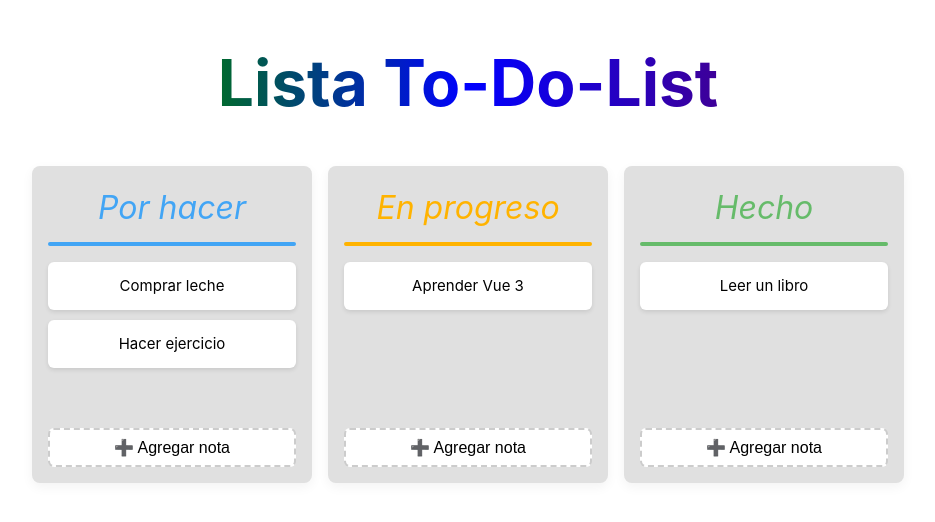
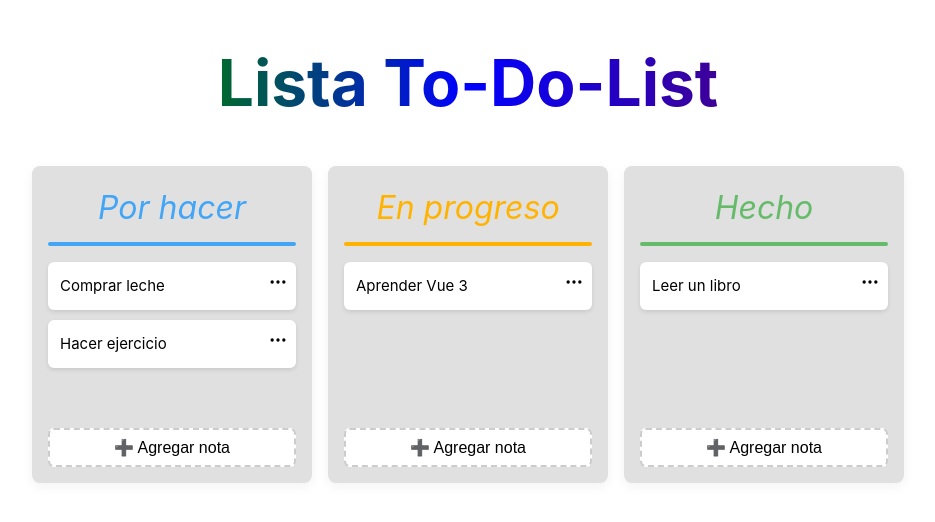
Before and after one commit to minguitof/to-do-list, a Vue app in the folder Front/: page / in a window 1280 px wide. Shown: the top 522 px of the page, without its empty margins (172-1107 px from the left). Built offline with nearby package versions, Linux system fonts and the light colour scheme.

Commit message:
Se agrega funcionalidad de editar notas y borrar notas

```diff
--- a/Front/package.json
+++ b/Front/package.json
@@ -9,6 +9,10 @@
     "preview": "vite preview"
   },
   "dependencies": {
+    "@fortawesome/fontawesome-free": "^6.7.2",
+    "@fortawesome/fontawesome-svg-core": "^6.7.2",
+    "@fortawesome/free-regular-svg-icons": "^6.7.2",
+    "@fortawesome/vue-fontawesome": "^3.0.8",
     "vue": "^3.5.13",
     "vuedraggable": "^4.1.0"
   },
--- a/Front/src/components/Column.vue
+++ b/Front/src/components/Column.vue
@@ -1,7 +1,9 @@
 <script setup>
 import { ref, nextTick } from 'vue'
 import { defineProps, defineEmits } from 'vue'
+import { onMounted, onBeforeUnmount } from 'vue'
 import draggable from 'vuedraggable'
+import IconThreePoints from './icons/IconThreePoints.vue'
 
 const props = defineProps({
   title: String,
@@ -40,6 +42,64 @@ function addNote() {
   newNoteText.value = ''
   showInput.value = false
 }
+
+const editingId = ref(null)
+const editText = ref('')
+
+const activeMenuId = ref(null)
+
+function toggleMenu(id) {
+  activeMenuId.value = activeMenuId.value === id ? null : id
+}
+
+function closeMenu(id) {
+  if (activeMenuId.value === id) {
+    activeMenuId.value = null
+  }
+}
+
+function startEdit(note) {
+  editingId.value = note.id
+  editText.value = note.text
+  activeMenuId.value = null
+}
+
+function saveEdit(note) {
+  const updatedText = editText.value.trim()
+  if (!updatedText) return
+  const updatedNotes = props.notes.map(n =>
+    n.id === note.id ? { ...n, text: updatedText } : n
+  )
+  emit('update:notes', updatedNotes)
+  editingId.value = null
+}
+
+function cancelEdit() {
+  editingId.value = null
+}
+
+function confirmDelete(note) {
+  activeMenuId.value = null
+  const confirmed = confirm('¿Estás seguro de eliminar esta nota?')
+  if (!confirmed) return
+  const updatedNotes = props.notes.filter(n => n.id !== note.id)
+  emit('update:notes', updatedNotes)
+}
+
+function handleClickOutside(event) {
+  if (!event.target.closest('.note-card')) {
+    activeMenuId.value = null
+  }
+}
+
+onMounted(() => {
+  document.addEventListener('click', handleClickOutside)
+})
+
+onBeforeUnmount(() => {
+  document.removeEventListener('click', handleClickOutside)
+})
+
 </script>
 
 
@@ -70,16 +130,27 @@ function addNote() {
     >
     <!-- Slot que renderiza cada ítem individual -->
       <template #item="{ element }">
-        <div style="
-          background: white;
-          padding: 12px;
-          margin-bottom: 10px;
-          border-radius: 6px;
-          box-shadow: 0 2px 4px rgba(0,0,0,0.1);
-          user-select: none;
-          cursor: grab;
-        ">
-          {{ element.text }} <!-- Muestra el texto de la nota -->
+        <div class="note-card" @click.outside="closeMenu(element.id)">
+          <div v-if="editingId === element.id">
+            <input
+              v-model="editText"
+              @keyup.enter="saveEdit(element)"
+              @blur="cancelEdit"
+              class="note-input"
+              autofocus
+            />
+          </div>
+          <div v-else class="note-content">
+            <span>{{ element.text }}</span>
+             <button class="menu-button" @click.stop="toggleMenu(element.id)">
+               <IconThreePoints />
+              </button>
+
+            <div v-if="activeMenuId === element.id" class="menu-dropdown">
+              <button @click="startEdit(element)">✏️ Editar</button>
+              <button @click="confirmDelete(element)">🗑️ Eliminar</button>
+            </div>
+          </div>
         </div>
       </template>
     </draggable>
@@ -100,6 +171,7 @@ function addNote() {
       <button @click="addNote">Agregar</button>
     </div>
   </div>
+  <!-- Prueba de íconos funcionando 100% -->
 </template>
 
 <style scoped>
@@ -224,5 +296,68 @@ function addNote() {
   background-color: #1e88e5;
 }
 
+.note-card {
+  background: white;
+  padding: 12px;
+  margin-bottom: 10px;
+  border-radius: 6px;
+  box-shadow: 0 2px 4px rgba(0,0,0,0.1);
+  position: relative;
+  display: flex;
+  justify-content: space-between;
+  align-items: center;
+  cursor: grab;
+}
+
+/* Cuando la estés agarrando (dragging) */
+.note-card:active {
+  cursor: grabbing;
+}
+
+.menu-button {
+  position: absolute;
+  top: 8px;
+  right: 8px;
+  background: transparent;
+  border: none;
+  font-size: 1.5rem;
+  cursor: pointer;
+  user-select: none;
+  padding: 0;
+}
+
+.menu-dropdown {
+  position: absolute;
+  top: 36px;
+  right: 12px;
+  background: white;
+  box-shadow: 0 2px 8px rgba(0,0,0,0.2);
+  border-radius: 6px;
+  display: flex;
+  flex-direction: column;
+  width: 100px;
+  z-index: 10;
+}
+
+.menu-dropdown button {
+  border: none;
+  background: none;
+  padding: 8px 12px;
+  text-align: left;
+  cursor: pointer;
+  font-size: 0.9rem;
+}
+
+.menu-dropdown button:hover {
+  background-color: #eee;
+}
+
+.note-input {
+  width: 100%;
+  padding: 6px;
+  font-size: 1rem;
+  border: 1px solid #ccc;
+  border-radius: 4px;
+}
 
 </style>
--- /dev/null
+++ b/Front/src/components/icons/IconThreePoints.vue
@@ -0,0 +1,7 @@
+<template>
+  <svg xmlns="http://www.w3.org/2000/svg" width="20" height="20" fill="currentColor" viewBox="0 0 24 24">
+    <circle cx="5" cy="12" r="2" />
+    <circle cx="12" cy="12" r="2" />
+    <circle cx="19" cy="12" r="2" />
+  </svg>
+</template>
```
Also changed, not shown: 1 other file (tests, documents, lock files or other folders).
